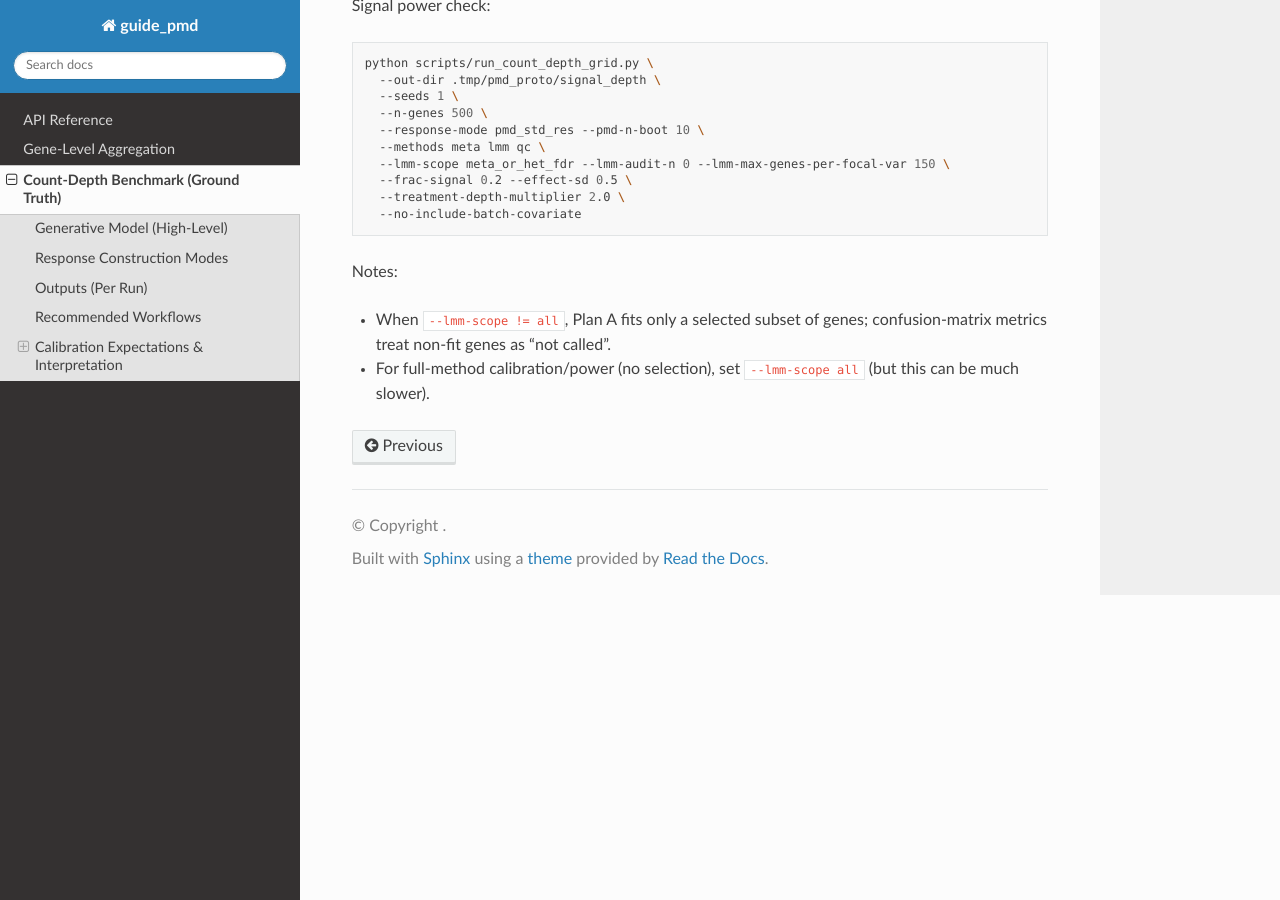
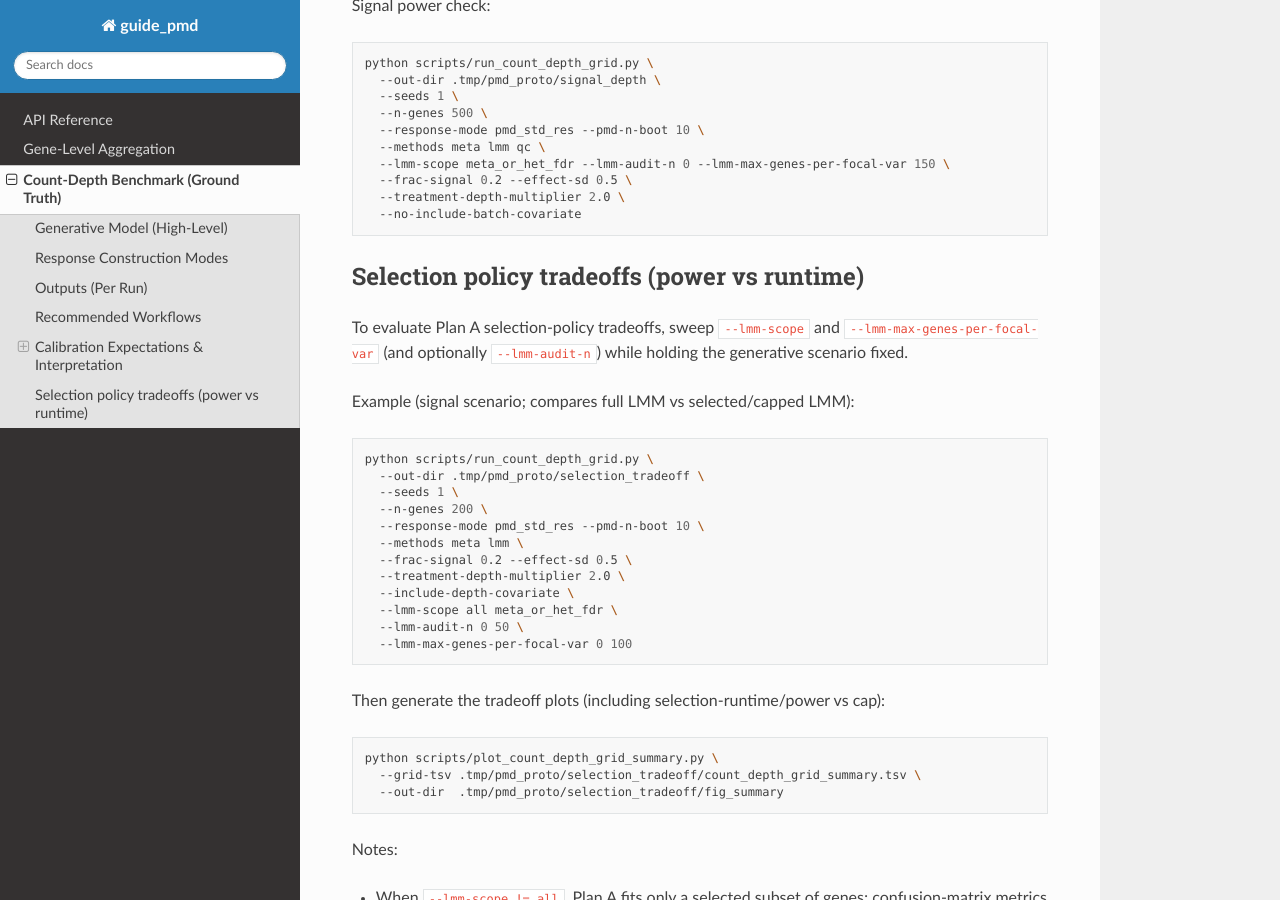
Before and after one commit to scottyler89/guide_pmd_std_res, a Sphinx documentation site: the page built from docs/benchmark_count_depth.rst, in a window 1280 px wide and 900 px high, scrolled down 4833 px. Built offline with Sphinx 7.4.7 and the Read the Docs theme 3.1.0, drawn with Linux system fonts in a browser that asks for light colours.

Commit message:
Update benchmark docs and ROADMAP

```diff
--- a/docs/benchmark_count_depth.rst
+++ b/docs/benchmark_count_depth.rst
@@ -232,6 +232,37 @@ Signal power check:
      --treatment-depth-multiplier 2.0 \
      --no-include-batch-covariate
 
+Selection policy tradeoffs (power vs runtime)
+--------------------------------------------
+
+To evaluate Plan A selection-policy tradeoffs, sweep ``--lmm-scope`` and ``--lmm-max-genes-per-focal-var`` (and optionally
+``--lmm-audit-n``) while holding the generative scenario fixed.
+
+Example (signal scenario; compares full LMM vs selected/capped LMM):
+
+.. code-block:: bash
+
+   python scripts/run_count_depth_grid.py \
+     --out-dir .tmp/pmd_proto/selection_tradeoff \
+     --seeds 1 \
+     --n-genes 200 \
+     --response-mode pmd_std_res --pmd-n-boot 10 \
+     --methods meta lmm \
+     --frac-signal 0.2 --effect-sd 0.5 \
+     --treatment-depth-multiplier 2.0 \
+     --include-depth-covariate \
+     --lmm-scope all meta_or_het_fdr \
+     --lmm-audit-n 0 50 \
+     --lmm-max-genes-per-focal-var 0 100
+
+Then generate the tradeoff plots (including selection-runtime/power vs cap):
+
+.. code-block:: bash
+
+   python scripts/plot_count_depth_grid_summary.py \
+     --grid-tsv .tmp/pmd_proto/selection_tradeoff/count_depth_grid_summary.tsv \
+     --out-dir  .tmp/pmd_proto/selection_tradeoff/fig_summary
+
 Notes:
 
 - When ``--lmm-scope != all``, Plan A fits only a selected subset of genes; confusion-matrix metrics treat non-fit genes as “not called”.
```
Also changed, not shown: ROADMAP.md (+3 -3 lines).
